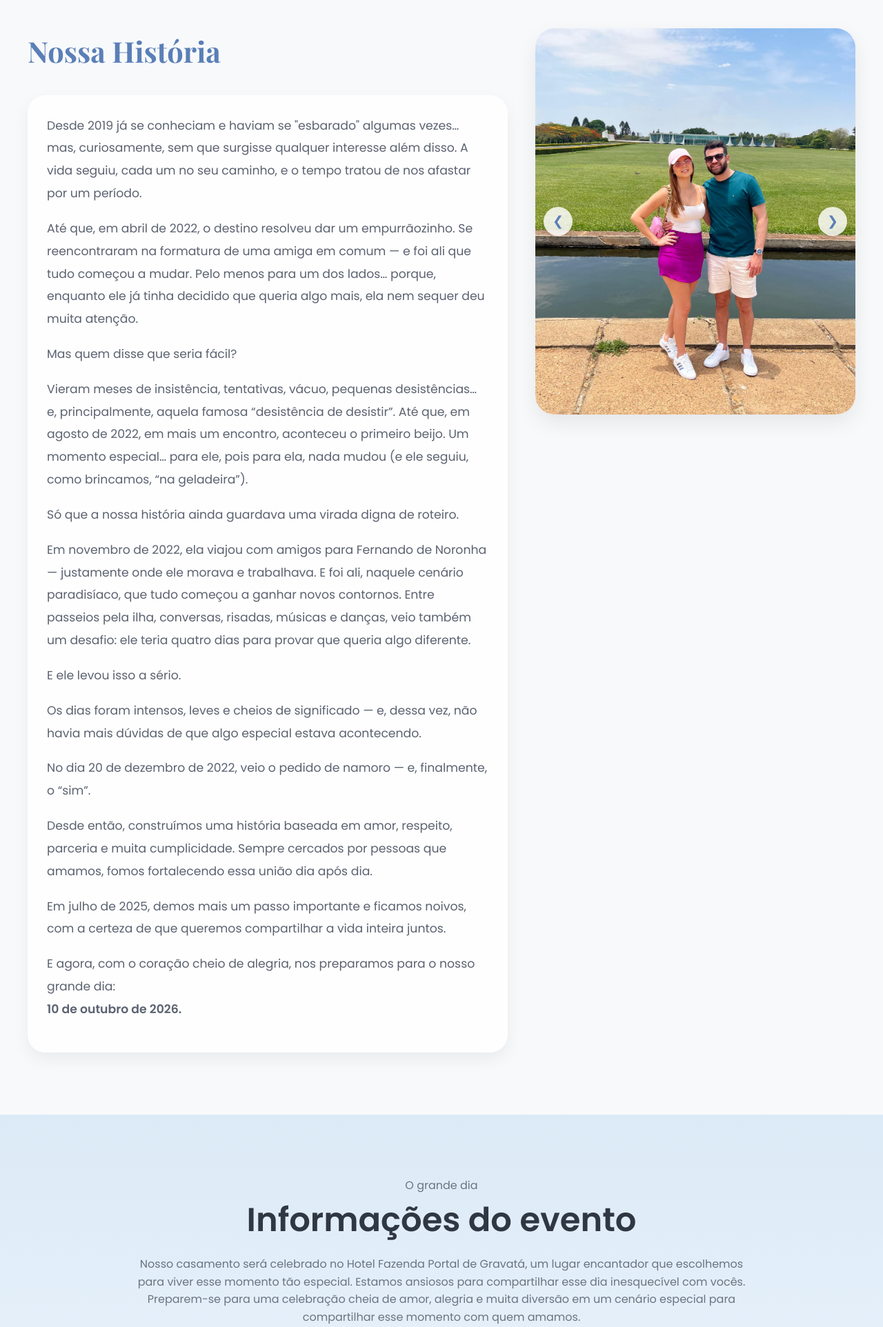
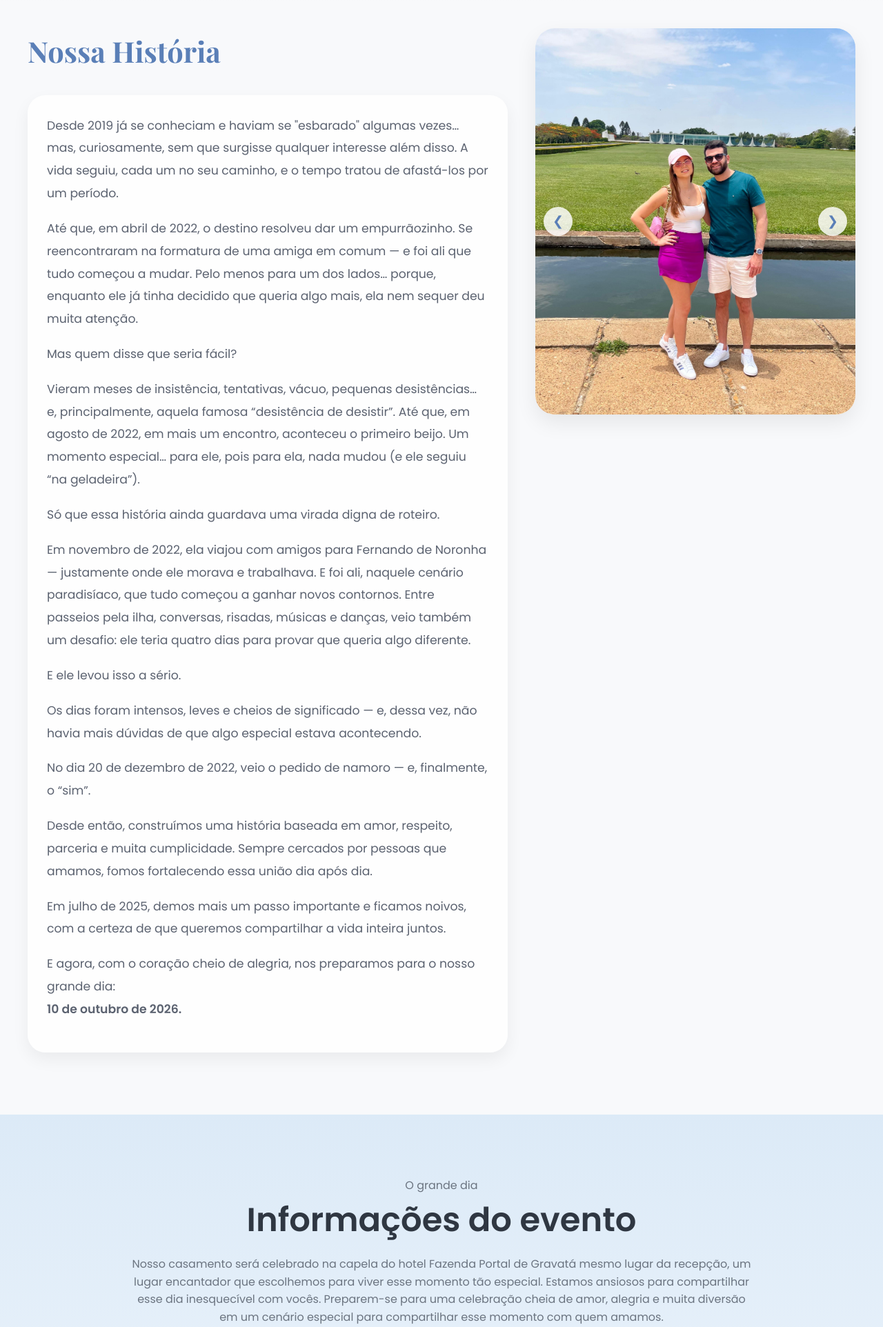
Before and after one commit to rvcris87/casamento-karine-josue, a Flask app: page / in a window 1280 px wide. Shown: the part 859-2783 px from the top of the page at 69% size. Run offline with Flask 3, Linux system fonts and the light colour scheme; data that the repository does not hold is empty; parts of the project's set-up code (start-up, migrations or seed data) failed here and were passed over; some libraries are stand-ins or nearby versions.

Commit message:
atualizaçao

```diff
--- a/templates/partials/dress_code.html
+++ b/templates/partials/dress_code.html
@@ -20,7 +20,7 @@
 
         <div class="dress-card">
             <h3>Observações</h3>
-            <p>Evitarem vestidos brancos</p>
+            <p>Evitar vestidos brancos</p>
         </div>
     </div>
 </section>
--- a/templates/partials/grande_dia.html
+++ b/templates/partials/grande_dia.html
@@ -4,7 +4,7 @@
         <h2>Informações do evento</h2>
         <p>
             {% if config %}
-            Nosso casamento será celebrado no Hotel Fazenda Portal de Gravatá,
+            Nosso casamento será celebrado na capela do hotel Fazenda Portal de Gravatá mesmo lugar da recepção,
             um lugar encantador que escolhemos para viver esse momento tão especial.
             Estamos ansiosos para compartilhar esse dia inesquecível com vocês.
             Preparem-se para uma celebração cheia de amor, alegria e muita diversão
--- a/templates/partials/historia.html
+++ b/templates/partials/historia.html
@@ -8,8 +8,7 @@
                     <p>
                         Desde 2019 já se conheciam e haviam se "esbarado" algumas vezes… mas, curiosamente, sem que
                         surgisse
-                        qualquer interesse além disso. A vida seguiu, cada um no seu caminho, e o tempo tratou de nos
-                        afastar
+                        qualquer interesse além disso. A vida seguiu, cada um no seu caminho, e o tempo tratou de afastá-los
                         por um período.
                     </p>
 
@@ -30,12 +29,12 @@
                         famosa
                         “desistência de desistir”. Até que, em agosto de 2022, em mais um encontro, aconteceu o primeiro
                         beijo.
-                        Um momento especial… para ele, pois para ela, nada mudou (e ele seguiu, como brincamos, “na
+                        Um momento especial… para ele, pois para ela, nada mudou (e ele seguiu “na
                         geladeira”).
                     </p>
 
                     <p>
-                        Só que a nossa história ainda guardava uma virada digna de roteiro.
+                        Só que essa história ainda guardava uma virada digna de roteiro.
                     </p>
 
                     <p>
```
